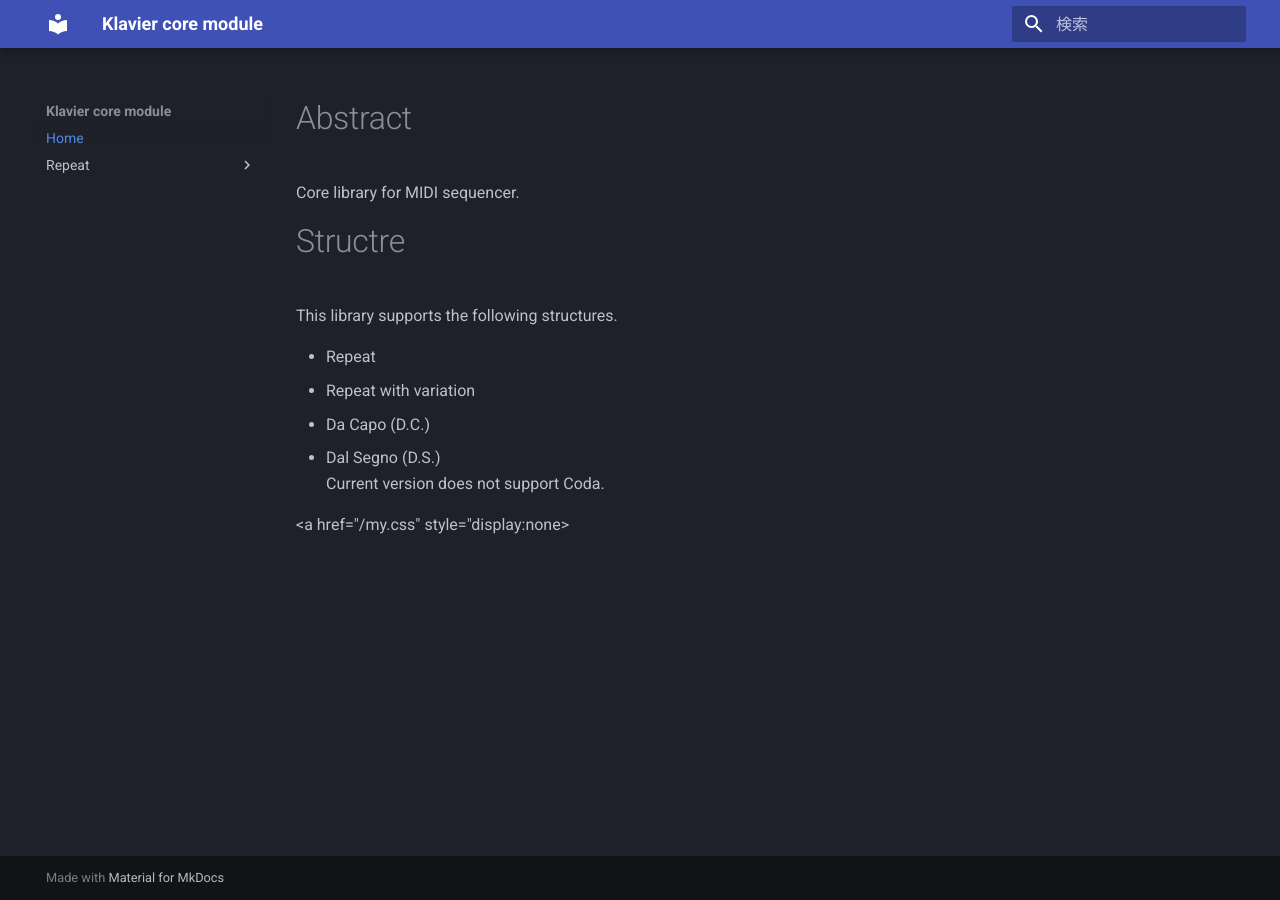
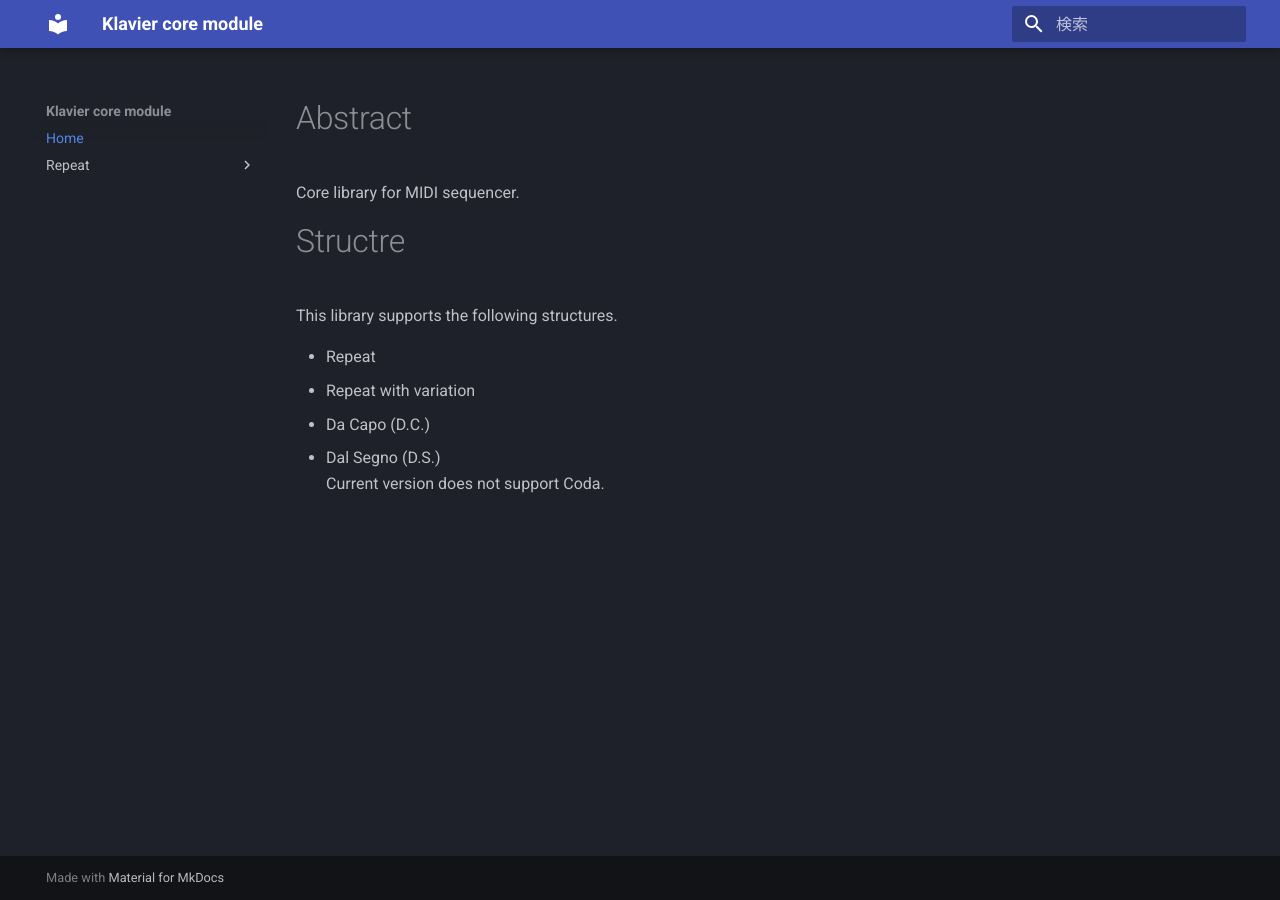
Before and after one commit to ruimo/klavier-core, an MkDocs documentation site: the page built from docs/index.md, in a window 1280 px wide. Built offline with MkDocs 1.6.1 and Material for MkDocs 9.7.7, drawn with Linux system fonts in a browser that asks for light colours.

Commit message:
css not found

```diff
--- a/docs/index.md
+++ b/docs/index.md
@@ -10,5 +10,3 @@ This library supports the following structures.
 - Repeat with variation
 - Da Capo (D.C.)
 - Dal Segno (D.S.)<br/>Current version does not support Coda.
-
-<a href="/my.css" style="display:none></a>
```
